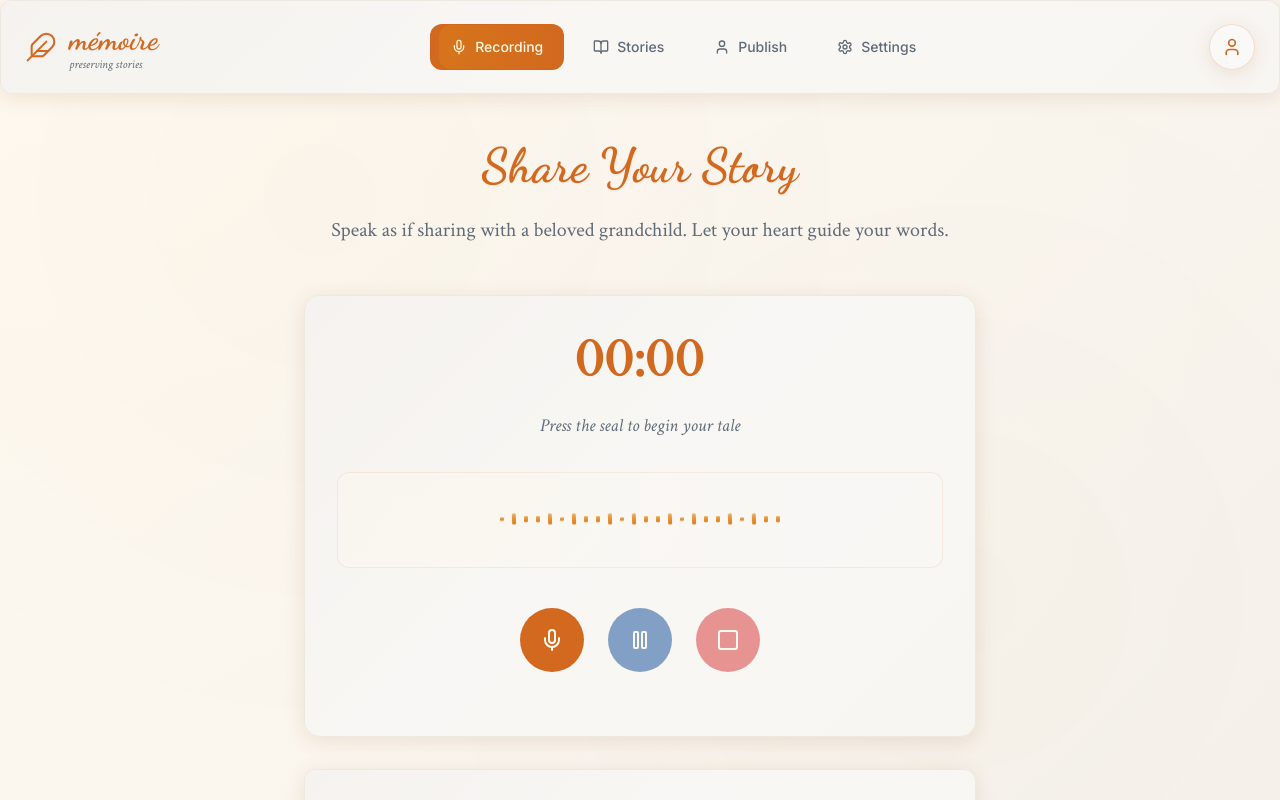
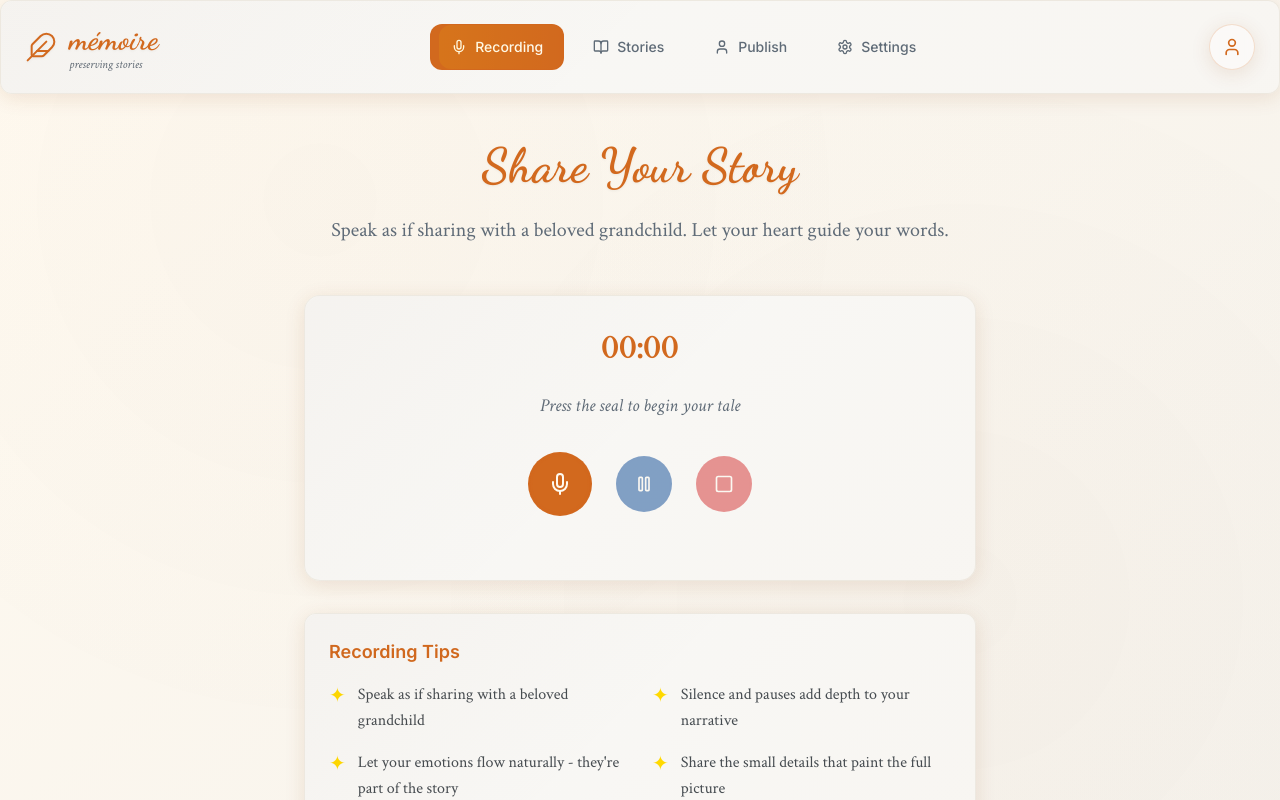
Before and after one commit to 26sneakysnake/memoir-scribe, a React (Vite) app: page / in a window 1280 px wide. Shown: the top 800 px of the page. Built offline with nearby package versions, Linux system fonts and the light colour scheme.

Commit message:
Refine recording page UI
Adjust timer size and add record animation.
-edited src/components/RecordingPage.tsx

```diff
--- a/src/components/RecordingPage.tsx
+++ b/src/components/RecordingPage.tsx
@@ -172,7 +172,7 @@ const RecordingPage = ({ onRecordingStateChange }: RecordingPageProps) => {
       <div className="vintage-card rounded-2xl p-8 max-w-2xl mx-auto">
         <div className="text-center mb-8">
           <div className="mb-6">
-            <div className="text-6xl font-serif text-primary font-bold">
+            <div className="text-4xl font-serif text-primary font-bold">
               {formatTime(recordingTime)}
             </div>
           </div>
@@ -181,10 +181,12 @@ const RecordingPage = ({ onRecordingStateChange }: RecordingPageProps) => {
           </p>
         </div>
 
-        {/* Audio Visualization */}
-        <div className="mb-10">
-          <WaveVisualization audioLevel={audioLevel} isRecording={isRecording} />
-        </div>
+        {/* Audio Visualization - Only when recording */}
+        {isRecording && (
+          <div className="mb-8">
+            <WaveVisualization audioLevel={audioLevel} isRecording={isRecording} />
+          </div>
+        )}
 
         {/* Recording Controls */}
         <div className="flex items-center justify-center space-x-6 mb-8">
@@ -192,39 +194,47 @@ const RecordingPage = ({ onRecordingStateChange }: RecordingPageProps) => {
             onClick={startRecording}
             disabled={isRecording}
             className={cn(
-              "w-16 h-16 rounded-full flex items-center justify-center transition-organic",
+              "relative w-16 h-16 rounded-full flex items-center justify-center transition-organic",
               "bg-primary text-primary-foreground hover:bg-primary/90",
               "hover:scale-105 disabled:opacity-50 disabled:cursor-not-allowed",
-              isRecording && "vintage-pulse"
+              "border-2 border-primary/30 shadow-vintage",
+              isRecording && "vintage-pulse ink-drop"
             )}
           >
             <Mic className="w-6 h-6" />
+            {/* Animation au clic */}
+            {!isRecording && (
+              <div className="absolute inset-0 rounded-full border-2 border-primary/30 animate-pulse"></div>
+            )}
+            {isRecording && (
+              <div className="absolute -inset-2 rounded-full border-2 border-accent/50 animate-ping"></div>
+            )}
           </button>
 
           <button
             onClick={isPaused ? resumeRecording : pauseRecording}
             disabled={!isRecording && !isPaused}
             className={cn(
-              "w-16 h-16 rounded-full flex items-center justify-center transition-organic",
+              "w-14 h-14 rounded-full flex items-center justify-center transition-organic",
               "bg-secondary text-secondary-foreground hover:bg-secondary/90 hover:scale-105",
               "disabled:opacity-50 disabled:cursor-not-allowed",
               "border-2 border-secondary/30 shadow-vintage"
             )}
           >
-            {isPaused ? <Play className="w-6 h-6" /> : <Pause className="w-6 h-6" />}
+            {isPaused ? <Play className="w-5 h-5" /> : <Pause className="w-5 h-5" />}
           </button>
 
           <button
             onClick={stopRecording}
             disabled={!isRecording && !isPaused}
             className={cn(
-              "w-16 h-16 rounded-full flex items-center justify-center transition-organic",
+              "w-14 h-14 rounded-full flex items-center justify-center transition-organic",
               "bg-destructive text-destructive-foreground hover:bg-destructive/90 hover:scale-105",
               "disabled:opacity-50 disabled:cursor-not-allowed",
               "border-2 border-destructive/30 shadow-vintage"
             )}
           >
-            <Square className="w-6 h-6" />
+            <Square className="w-5 h-5" />
           </button>
         </div>
 
```
